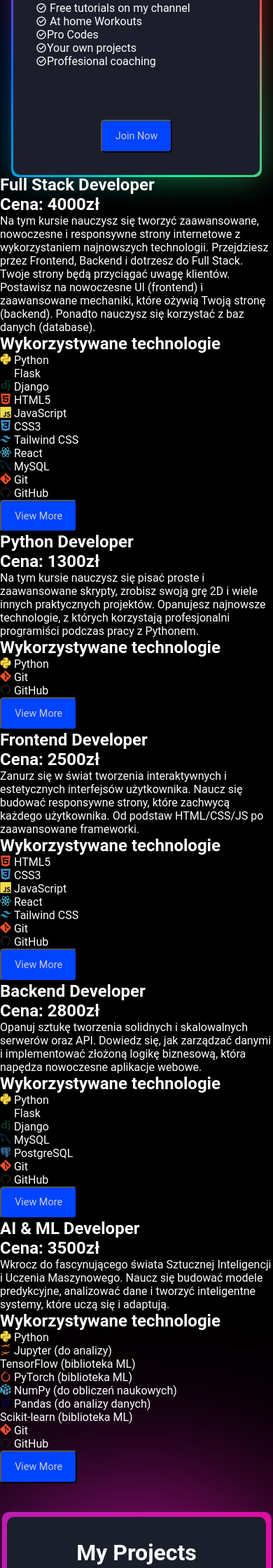
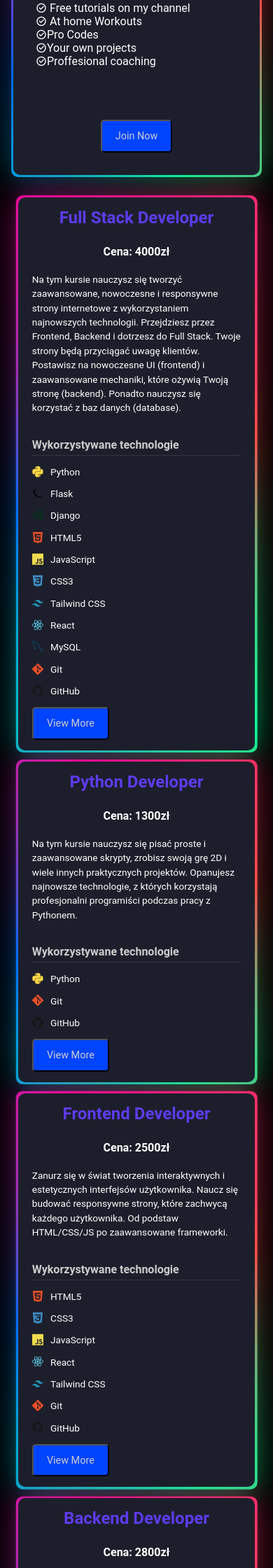
Before and after one commit to Grzegorz-coder-rgb/PersonalPortfolio, a Flask app: page / in a window 390 px wide; the page is wider, and only the part inside the window is pictured. Shown: the part 3259-5499 px from the top of that part at 70% size. Run offline with Flask 3, Linux system fonts and the light colour scheme.

Commit message:
Update style.css

```diff
--- a/static/css/style.css
+++ b/static/css/style.css
@@ -861,3 +861,228 @@
   initial-value: 0deg;
   inherits: false;
 }
+
+/* === DODANE STYLE DLA SEKCJI COURSES I KART KURSÓW === */
+
+#courses {
+    padding: 5rem 2rem; /* Spójny padding z .container */
+    display: flex;
+    flex-direction: column; /* Karty kursów jedna pod drugą */
+    align-items: center; /* Wyśrodkowanie kart */
+    gap: 3rem; /* Odstęp między kartami kursów */
+    max-width: 1200px; /* Ograniczenie szerokości tak jak inne kontenery */
+    margin: auto; /* Wyśrodkowanie całej sekcji */
+}
+
+.course-card {
+    margin: 0 auto; /* Upewnij się, że karty są centrowane indywidualnie */
+    padding: 30px 50px; /* Spójny padding z card-1 */
+    width: 100%; /* Pełna szerokość w ramach #courses, ale ograniczymy ją max-width */
+    max-width: 800px; /* Maksymalna szerokość dla czytelności treści */
+    min-height: 400px; /* Minimalna wysokość, aby nie były zbyt małe */
+    background: #1c1f2b;
+    border-radius: 10px;
+    position: relative;
+    display: flex;
+    flex-direction: column;
+    align-items: flex-start; /* Tekst i elementy wyrównane do lewej */
+    justify-content: flex-start; /* Treść zaczyna się od góry */
+    gap: 10px; /* Domyślny odstęp między elementami w karcie */
+    text-align: left; /* Wyrównanie tekstu */
+    box-shadow: 0 0 20px rgba(0, 255, 153, 0.1); /* Lekki cień, spójny z paletą */
+}
+
+/* Animowane ramki dla .course-card - skopiowane z .card i .card-1 */
+.course-card::after, .course-card::before{
+    content: '';
+    position: absolute;
+    height: 100%;
+    width: 100%;
+    background-image: conic-gradient(from var(--angle), #ff4545, #00ff99, #006aff, #ff0095, #ff4545);
+    top: 50%;
+    left: 50%;
+    translate: -50% -50%;
+    z-index: -1;
+    padding: 3px; /* Ten padding tworzy iluzję grubości ramki */
+    border-radius: 10px;
+    animation: 3s spin linear infinite;
+}
+
+.course-card::before{
+    filter: blur(1.5rem);
+    opacity: 0.5;
+}
+
+.course-card h1 {
+    font-size: 2.8rem; /* Nieco mniejszy niż card-1 h1, bardziej proporcjonalny */
+    color: #5e3bee;
+    margin-bottom: 10px;
+    text-align: center; /* Centrowanie nagłówka */
+    width: 100%; /* Rozciągnij na całą szerokość */
+}
+
+.course-card h1 strong { /* Styl dla ceny */
+    font-size: 1.6rem;
+    color: #fff;
+    display: block; /* Cena w nowej linii */
+    margin-top: 5px;
+    font-weight: 600;
+}
+
+.course-card p {
+    font-size: 1.1rem;
+    line-height: 1.6;
+    margin-bottom: 15px;
+    text-align: left;
+}
+
+.course-card h2 {
+    font-size: 1.6rem;
+    color: #ccc;
+    margin-top: 15px;
+    margin-bottom: 10px;
+    text-align: left;
+    width: 100%;
+    border-bottom: 1px solid rgba(255, 255, 255, 0.1); /* Delikatna linia oddzielająca */
+    padding-bottom: 5px;
+}
+
+.course-card .technology-item {
+    display: flex;
+    align-items: center;
+    gap: 10px;
+    font-size: 1.1em;
+    margin-bottom: 5px;
+}
+
+.course-card .technology-item i {
+    font-size: 1.8em; /* Rozmiar ikon technologii */
+}
+
+/* === RESPONSYWNOŚĆ DLA SEKCJI COURSES - ZGODNIE Z ISTNIEJĄCĄ STRUKTURĄ MEDIA QUERIES === */
+
+/* === EKRANY PONIŻEJ 1200px (np. mniejsze laptopy) === */
+@media (max-width: 1200px) {
+    #courses {
+        max-width: 95%;
+    }
+}
+
+/* === EKRANY PONIŻEJ 1024px (Tablety w orientacji poziomej) === */
+@media (max-width: 1024px) {
+    #courses {
+        padding: 4rem 2rem;
+        gap: 2rem;
+    }
+
+    .course-card {
+        width: 90%;
+        max-width: 650px; /* Ograniczenie szerokości na tabletach */
+        padding: 25px 40px;
+    }
+
+    .course-card h1 {
+        font-size: 2.2rem;
+    }
+
+    .course-card h1 strong {
+        font-size: 1.4rem;
+    }
+
+    .course-card p {
+        font-size: 1rem;
+    }
+
+    .course-card h2 {
+        font-size: 1.4rem;
+    }
+
+    .course-card .technology-item {
+        font-size: 1em;
+    }
+
+    .course-card .technology-item i {
+        font-size: 1.6em;
+    }
+}
+
+/* === EKRANY PONIŻEJ 768px (Tablety w orientacji pionowej) === */
+@media (max-width: 768px) {
+    #courses {
+        padding: 3rem 1.5rem;
+        gap: 1.5rem;
+    }
+
+    .course-card {
+        width: 95%; /* Na węższych ekranach zajmuje więcej miejsca */
+        max-width: 500px; /* Utrzymujemy max-width dla kontroli */
+        padding: 20px 30px;
+        min-height: auto; /* Pozwalamy karcie na dynamiczną wysokość */
+    }
+
+    .course-card h1 {
+        font-size: 1.8rem;
+    }
+
+    .course-card h1 strong {
+        font-size: 1.2rem;
+    }
+
+    .course-card p {
+        font-size: 0.95rem;
+    }
+
+    .course-card h2 {
+        font-size: 1.2rem;
+        margin-top: 10px;
+        margin-bottom: 8px;
+    }
+
+    .course-card .technology-item {
+        font-size: 0.9em;
+    }
+
+    .course-card .technology-item i {
+        font-size: 1.4em;
+    }
+}
+
+/* === EKRANY PONIŻEJ 480px (Telefony komórkowe) === */
+@media (max-width: 480px) {
+    #courses {
+        padding: 2rem 1rem;
+        gap: 1rem;
+    }
+
+    .course-card {
+        width: 100%; /* Pełna szerokość na bardzo małych ekranach */
+        padding: 15px 20px;
+    }
+
+    .course-card h1 {
+        font-size: 1.5rem;
+    }
+
+    .course-card h1 strong {
+        font-size: 1rem;
+    }
+
+    .course-card p {
+        font-size: 0.85rem;
+        line-height: 1.5;
+    }
+
+    .course-card h2 {
+        font-size: 1rem;
+        margin-top: 8px;
+        margin-bottom: 5px;
+    }
+
+    .course-card .technology-item {
+        font-size: 0.85em;
+    }
+
+    .course-card .technology-item i {
+        font-size: 1.2em;
+    }
+}
```
